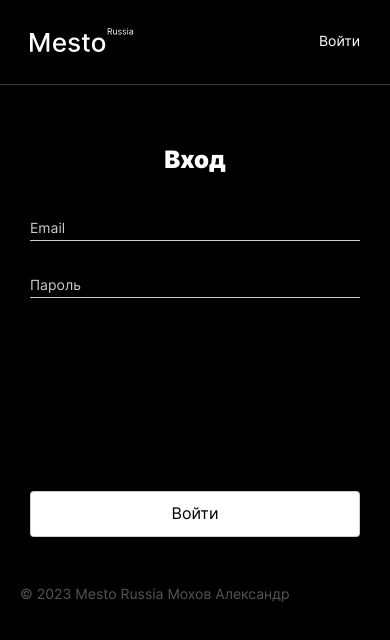
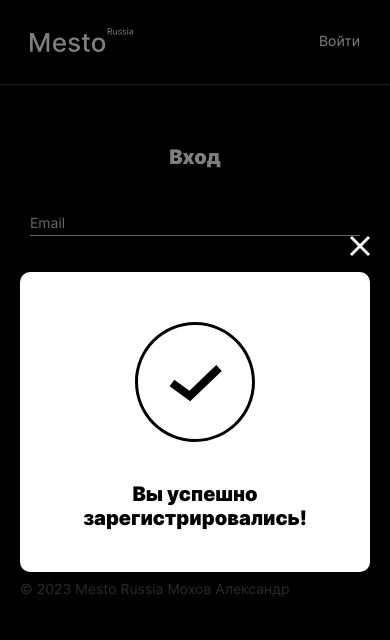
Before and after one commit to Alexandr-Mokhov/photo-gallery, a React (Create React App) app: page /sign-in in a window 390 px wide. Shown: the top 640 px of the page. Built offline with nearby package versions, Linux system fonts and the light colour scheme; no server answers.

Commit message:
feat: сделать попап уведомления итога регистрации

```diff
--- /dev/null
+++ b/src/blocks/popup/__container/_type/popup__container_type_info.css
@@ -0,0 +1,16 @@
+.popup__container_type_info {
+  width: 430px;
+  background-color: #FFF;
+  border-radius: 10px;
+  display: flex;
+  flex-direction: column;
+  box-sizing: border-box;
+  padding: 36px;
+  position: relative;
+}
+
+@media screen and (max-width: 500px) {
+  .popup__container_type_info {
+    padding: 18px;
+  }
+}
--- /dev/null
+++ b/src/blocks/popup/__image/_type/popup__image_type_err.css
@@ -0,0 +1,7 @@
+.popup__image_type_err {
+  background-image: url(../../../../images/err-auth.svg);
+  width: 120px;
+  height: 120px;
+  align-self: center;
+  margin: 32px 0 40px;
+}
--- /dev/null
+++ b/src/blocks/popup/__image/_type/popup__image_type_ok.css
@@ -0,0 +1,7 @@
+.popup__image_type_ok {
+  background-image: url(../../../../images/ok-auth.svg);
+  width: 120px;
+  height: 120px;
+  align-self: center;
+  margin: 32px 0 40px;
+}
--- a/src/blocks/popup/__title/_type/popup__title_type_form.css
+++ b/src/blocks/popup/__title/_type/popup__title_type_form.css
@@ -8,7 +8,7 @@
 }
 
 @media screen and (max-width: 500px) {
-  .form__title {
+  .popup__title_type_form {
     font-size: 20px;
     line-height: 24px;
   }
--- /dev/null
+++ b/src/blocks/popup/__title/_type/popup__title_type_info.css
@@ -0,0 +1,21 @@
+.popup__title_type_info {
+  text-align: center;
+  margin: 0 0 24px;
+}
+
+@media screen and (max-width: 500px) {
+  .popup__title_type_info {
+    font-size: 20px;
+    line-height: 24px;
+  }
+}
+
+@media screen and (max-width: 315px) {
+  .popup__title_type_info {
+    max-width: calc(100vw - 100px);
+    font-size: 18px;
+    line-height: 22px;
+    text-overflow: ellipsis;
+    overflow: hidden;
+  }
+}
--- a/src/components/App.js
+++ b/src/components/App.js
@@ -14,6 +14,7 @@ import Register from './Register';
 import Login from './Login';
 import { Route, Routes } from 'react-router-dom';
 import ProtectedRouteElement from './ProtectedRoute';
+import InfoTooltip from './InfoTooltip';
 
 export default function App() {
   const [isEditProfilePopupOpen, setIsEditProfilePopupOpen] = useState(false);
@@ -24,13 +25,15 @@ export default function App() {
   const [cards, setCards] = useState([]);
   const [isLoading, setIsLoading] = useState(false);
   const [isDeleteCardPopupOpen, setIsDeleteCardPopupOpen] = useState(false);
+  const [isInfoTooltipPopupOpen, setIsInfoTooltipPopupOpen] = useState(true);
 
   useEffect(() => {
     if (!isEditProfilePopupOpen &&
       !isAddPlacePopupOpen &&
       !isEditAvatarPopupOpen &&
       !selectedCard.isOpen &&
-      !isDeleteCardPopupOpen) {
+      !isDeleteCardPopupOpen &&
+      !isInfoTooltipPopupOpen) {
       return
     }
 
@@ -89,6 +92,7 @@ export default function App() {
     setSelectedCard({ ...selectedCard, isOpen: false });
     setIsLoading(false);
     setIsDeleteCardPopupOpen(false);
+    setIsInfoTooltipPopupOpen(false);
   }
 
   function handleCardLike(card) {
@@ -219,6 +223,11 @@ export default function App() {
           cardName={selectedCard.cardData.name}
           cardLink={selectedCard.cardData.link}
         />
+        <InfoTooltip
+          isOpen={isInfoTooltipPopupOpen}
+          onClose={closeAllPopups}
+          loggedIn={true}
+        />
       </CurrentUserContext.Provider>
     </div>
   );
--- /dev/null
+++ b/src/components/InfoTooltip.js
@@ -0,0 +1,11 @@
+export default function InfoTooltip({ isOpen, onClose, loggedIn }) {
+  return (
+    <div className={`popup ${isOpen ? 'popup_opened' : ''}`} >
+      <div className="popup__container popup__container_type_info">
+        <button className="popup__close" type="button" onClick={onClose} />
+        <div className={`${loggedIn ? 'popup__image_type_ok' : 'popup__image_type_err'}`} />
+        <h3 className="popup__title popup__title_type_info">{`${loggedIn ? 'Вы успешно зарегистрировались!' : 'Что-то пошло не так! Попробуйте ещё раз.'}`}</h3>
+      </div>
+    </div>
+  )
+}
--- a/src/index.css
+++ b/src/index.css
@@ -43,12 +43,14 @@
 @import url(./blocks/popup/__container/_type/popup__container_type_form.css);
 @import url(./blocks/popup/__container/_type/popup__container_type_popup.css);
 @import url(./blocks/popup/__container/_type/popup__container_type_image.css);
+@import url(./blocks/popup/__container/_type/popup__container_type_info.css);
 @import url(./blocks/popup/__close/popup__close.css);
 @import url(./blocks/popup/__close/_type/popup__close_type_inactive.css);
 @import url(./blocks/popup/__form/popup__form.css);
 @import url(./blocks/popup/__title/popup__title.css);
 @import url(./blocks/popup/__title/_type/popup__title_type_image.css);
 @import url(./blocks/popup/__title/_type/popup__title_type_form.css);
+@import url(./blocks/popup/__title/_type/popup__title_type_info.css);
 @import url(./blocks/popup/__input/popup__input.css);
 @import url(./blocks/popup/__input/_type/popup__input_type_error.css);
 @import url(./blocks/popup/__input-error/popup__input-error.css);
@@ -58,6 +60,8 @@
 @import url(./blocks/popup/__save/_type/popup__save_type_confirm.css);
 @import url(./blocks/popup/__save/_type/popup__save_type_form.css);
 @import url(./blocks/popup/__image/popup__image.css);
+@import url(./blocks/popup/__image/_type/popup__image_type_ok.css);
+@import url(./blocks/popup/__image/_type/popup__image_type_err.css);
 
 @import url(./blocks/form/__input/form__input.css);
 @import url(./blocks/form/__link-login/form__link-login.css);
```
